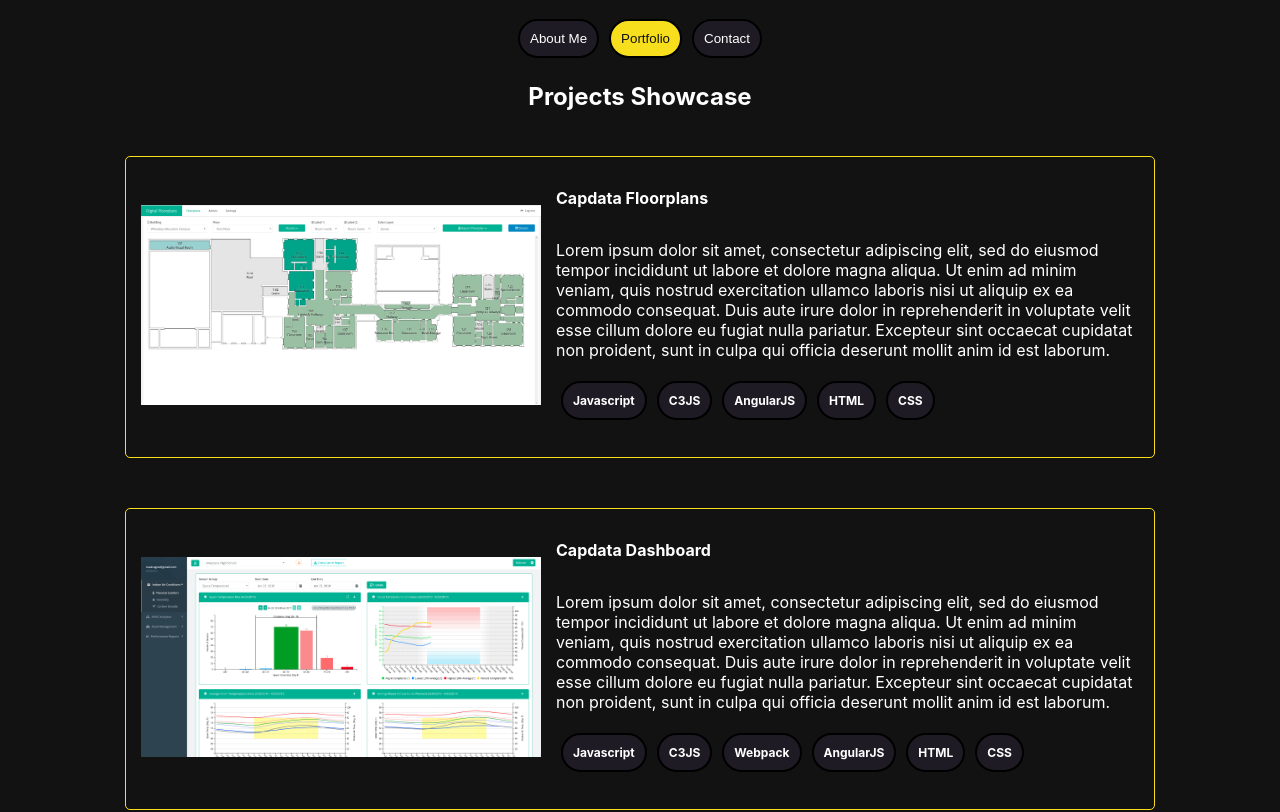
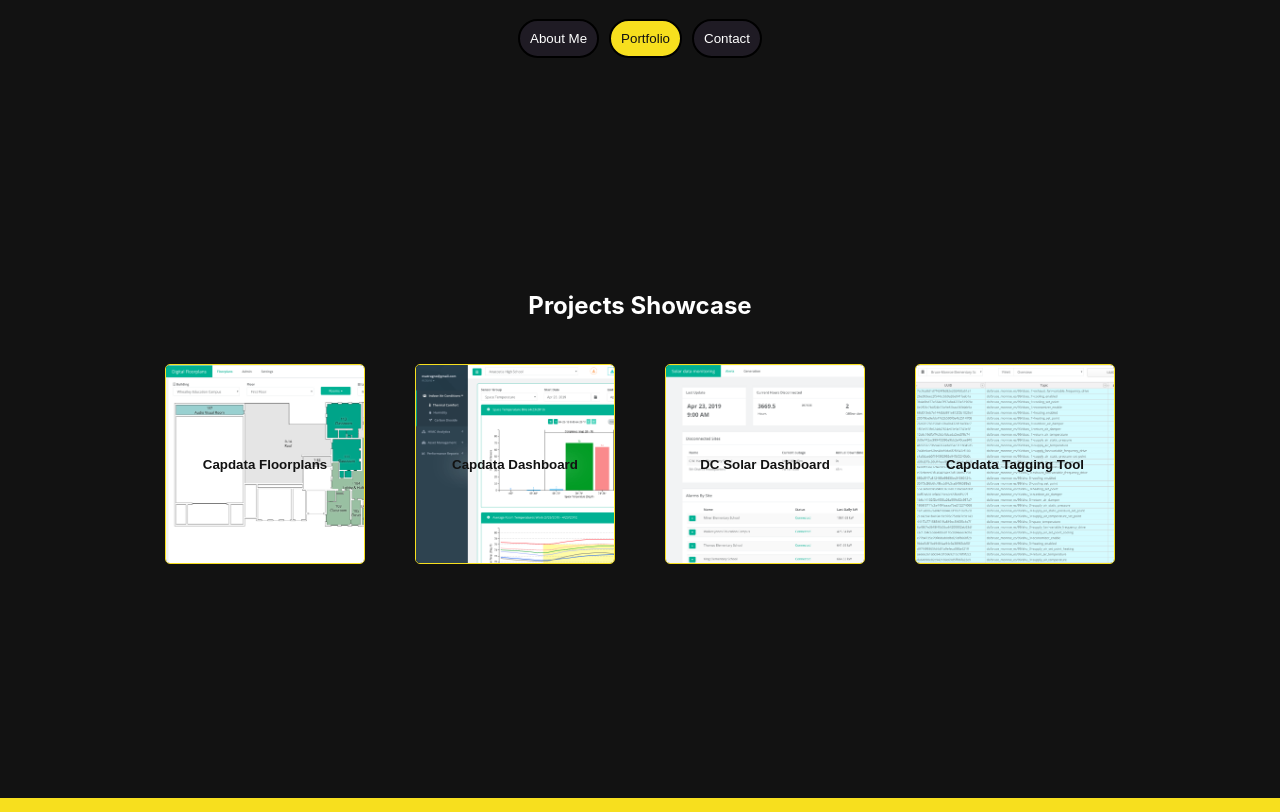
Before and after one commit to tomasdivito/paget, a React (Create React App) app: page / in a window 1280 px wide. Shown: the part 802-1614 px from the top of the page. Built offline with nearby package versions, Linux system fonts and the light colour scheme.

Commit message:
working on various changes related to the portfolio showcase

```diff
--- a/src/App.scss
+++ b/src/App.scss
@@ -93,7 +93,7 @@
   font-size: calc(10px + 2vmin);
 
   color: $bright-color;
-  text-shadow: 0 0 10px $bright-color;
+  text-shadow: 0 0 1px $bright-color;
 }
 
 .page-links {
--- a/src/components/portfolio/portfolio.js
+++ b/src/components/portfolio/portfolio.js
@@ -1,10 +1,11 @@
-import React from 'react';
+import React, { useState } from 'react';
 
-import Project from './project';
+import ProjectButton from './project_button';
 import PROJECTS_JSON from '../../projects/project_list.json';
 import './project.scss';
 
 export default () => {
+  const [selected, setSelected] = useState({ code: null });
   const PROJECTS = PROJECTS_JSON.projects;
 
   return (
@@ -12,7 +13,12 @@
       <h1>Projects Showcase</h1>
       <div className="portfolio-gallery">
         {PROJECTS.map(project => (
-          <Project key={project.code} project={project} />
+          <ProjectButton
+            selected={project.code === selected.code}
+            evt={() => setSelected(project)}
+            key={project.code}
+            project={project}
+          />
         ))}
       </div>
     </div>
--- a/src/components/portfolio/project.js
+++ /dev/null
@@ -1,27 +0,0 @@
-import React from 'react';
-
-import Skill from '../skill/skill';
-import './project.scss';
-const Images = require.context("../../images");
-
-const Project = function ({ project }) {
-  return (
-    <div className="project">
-      <div className="project-image">
-        <img alt={`${project.name} logo`} src={Images(`./${project.thumbnail}`)} />
-      </div>
-      <div className="project-summary">
-        <h4>{project.name}</h4>
-        {  /* TODO: Show a description is not big that cerain number of characters (iterating over words) */ }
-        <p>Lorem ipsum dolor sit amet, consectetur adipiscing elit, sed do eiusmod tempor incididunt ut labore et dolore magna aliqua. Ut enim ad minim veniam, quis nostrud exercitation ullamco laboris nisi ut aliquip ex ea commodo consequat. Duis aute irure dolor in reprehenderit in voluptate velit esse cillum dolore eu fugiat nulla pariatur. Excepteur sint occaecat cupidatat non proident, sunt in culpa qui officia deserunt mollit anim id est laborum.</p>
-        <div className="skill-list">
-          {project.skills.map((skill, index) => (
-            <Skill key={index} skill={skill} />
-          ))}
-        </div>
-      </div>
-    </div>
-  )
-};
-
-export default Project;
--- a/src/components/portfolio/project.scss
+++ b/src/components/portfolio/project.scss
@@ -4,9 +4,11 @@
   display: flex;
   justify-content: center;
   align-items: center;
+  position: relative;
   background: $primary-color;
 
-  height: 300px;
+  height: 200px;
+  width: 200px;
   margin: 25px;
 
   overflow: hidden;
@@ -15,43 +17,29 @@
   border: 1px solid $gray-color;
 
   img {
-    width: 400px;
-    height: 200px;
-    margin: 15px;
+    width: 450px;
+    height: 100%;
+    margin: 0;
   }
 
-  h4 {
-    margin: 0;
-    margin-bottom: 1rem;
-  }
-
-  .details {
-    transition: all .2s ease-in-out;
-    display: none;
-  }
-
-  @media (max-width: 768px) {
-    .project-image {
-      display: none;
-    }
-
-    padding: 1rem;
-    margin-left: 1.5rem;
-    margin-right: 1.5rem;
-    height: 200px;
-  }
 }
 
 .portfolio-gallery {
   display: flex;
-  flex-flow: column;
+  flex-wrap: wrap;
   justify-content: center;
   align-items: center;
 }
 
+.project-image {
+  position: absolute;
+  top: 0;
+  left: 0;
+}
+
 .project-summary {
-  display: flex;
-  flex-flow: column;
-  text-align: left;
-  margin-right: 1rem;
+  z-index: 10;
+  position: absolute;
+  color: $primary-color;
+  text-shadow: 0 0 25px $bright-color;
 }
--- /dev/null
+++ b/src/components/portfolio/project_button.js
@@ -0,0 +1,21 @@
+import React from 'react';
+
+import Skill from '../skill/skill';
+import './project.scss';
+const Images = require.context("../../images");
+
+const ProjectButton = function ({ project, selected, evt }) {
+  console.log(selected);
+  return (
+    <button onClick={() => evt()} className={`project ${selected ? 'selected' : ''}`}>
+      <div className="project-image">
+        <img alt={`${project.name} logo`} src={Images(`./${project.thumbnail}`)} />
+      </div>
+      <div className="project-summary">
+        <h4>{project.name}</h4>
+      </div>
+    </button>
+  )
+};
+
+export default ProjectButton;
```
Also changed, not shown: 1 other file (tests, documents, lock files or other folders).
